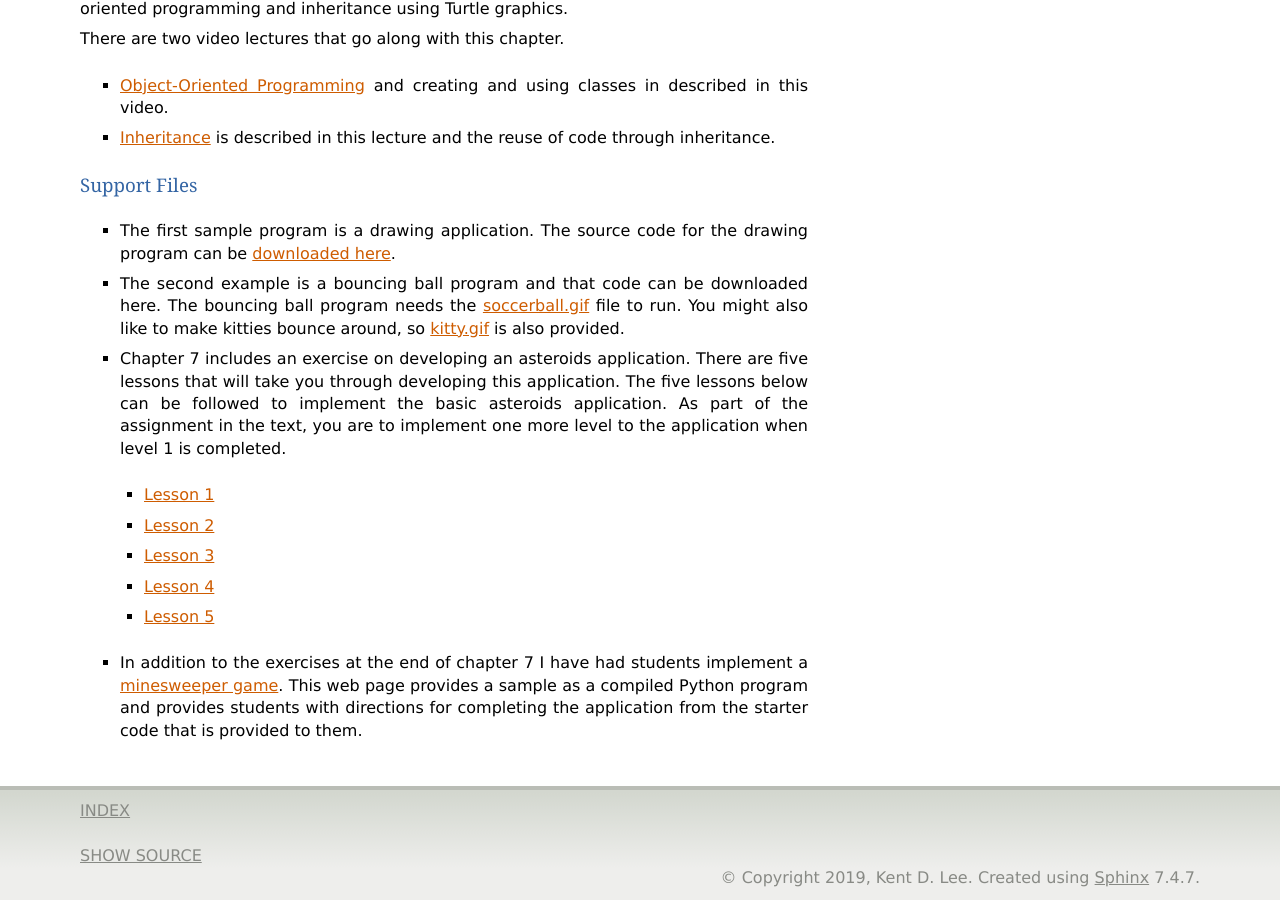
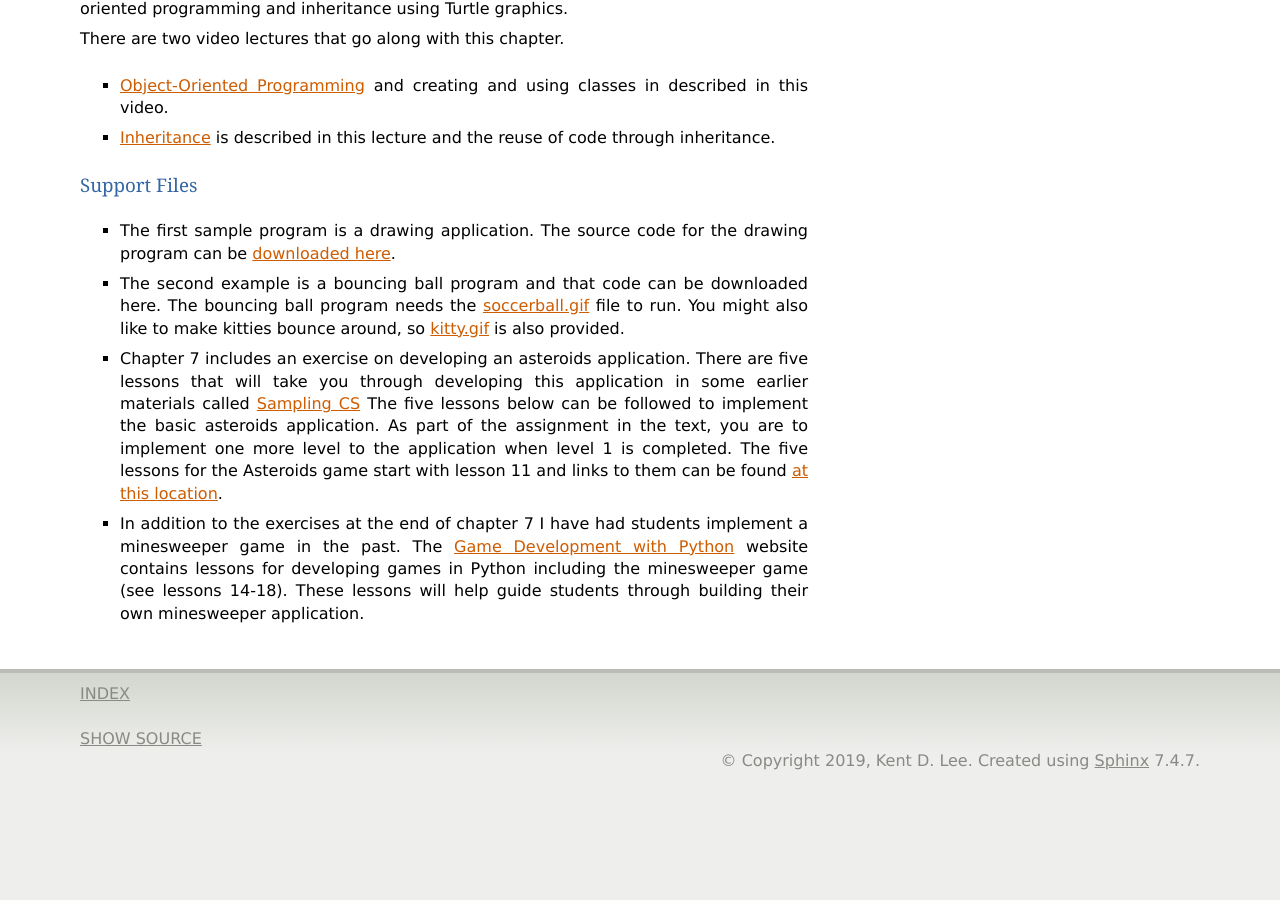
Before and after one commit to kentdlee/CS1, a Sphinx documentation site: the page built from source/index.rst, in a window 1280 px wide and 900 px high, scrolled down 5550 px. Built offline with Sphinx 7.4.7, drawn with Linux system fonts in a browser that asks for light colours; after the commit the page ends 6333 px from its top, so only the background shows below that.

Commit message:
updated web page

```diff
--- a/source/conf.py
+++ b/source/conf.py
@@ -58,7 +58,7 @@ master_doc = 'index'
 #
 # This is also used if you do content translation via gettext catalogs.
 # Usually you set "language" from the command line for these cases.
-language = None
+language = 'en'
 
 # List of patterns, relative to source directory, that match files and
 # directories to ignore when looking for source files.
--- a/source/index.rst
+++ b/source/index.rst
@@ -165,14 +165,30 @@ There are two video lectures that go along with this chapter.
 Support Files
 ================
 
-    * The first sample program is a drawing application. The source code for the drawing program can be `downloaded here <_static/Draw.py>`_.
-    * The second example is a bouncing ball program and that code can be downloaded here. The bouncing ball program needs the `soccerball.gif <_static/soccerball.gif>`_ file to run. You might also like to make kitties bounce around, so `kitty.gif <_static/kitty.gif>`_ is also provided.
-    * Chapter 7 includes an exercise on developing an asteroids application. There are five lessons that will take you through developing this application. The five lessons below can be followed to implement the basic asteroids application. As part of the assignment in the text, you are to implement one more level to the application when level 1 is completed.
+    * The first sample program is a drawing application. The source code for the
+      drawing program can be `downloaded here <_static/Draw.py>`_.
 
-      * `Lesson 1 <http://knuth.luther.edu/~leekent/SamplingCS/lesson11.html>`_
-      * `Lesson 2 <http://knuth.luther.edu/~leekent/SamplingCS/lesson12.html>`_
-      * `Lesson 3 <http://knuth.luther.edu/~leekent/SamplingCS/lesson13.html>`_
-      * `Lesson 4 <http://knuth.luther.edu/~leekent/SamplingCS/lesson14.html>`_
-      * `Lesson 5 <http://knuth.luther.edu/~leekent/SamplingCS/lesson15.html>`_
+    * The second example is a bouncing ball program and that code can be
+      downloaded here. The bouncing ball program needs the `soccerball.gif
+      <_static/soccerball.gif>`_ file to run. You might also like to make
+      kitties bounce around, so `kitty.gif <_static/kitty.gif>`_ is also
+      provided.
 
-    * In addition to the exercises at the end of chapter 7 I have had students implement a `minesweeper game <http://cs.luther.edu/~leekent/IntroToComputing/minesweeper.html>`_. This web page provides a sample as a compiled Python program and provides students with directions for completing the application from the starter code that is provided to them.
+    * Chapter 7 includes an exercise on developing an asteroids application.
+      There are five lessons that will take you through developing this
+      application in some earlier materials called `Sampling CS
+      <https://kentdlee.github.io/SamplingCS/html/index.html>`_ The five
+      lessons below can be followed to implement the basic asteroids
+      application. As part of the assignment in the text, you are to
+      implement one more level to the application when level 1 is
+      completed. The five lessons for the Asteroids game start with lesson
+      11 and links to them can be found `at this location
+      <https://kentdlee.github.io/SamplingCS/html/learningpython.html>`_.
+
+
+    * In addition to the exercises at the end of chapter 7 I have had students
+      implement a minesweeper game in the past. The `Game Development with Python
+      <https://kentdlee.github.io/SCSI/build/html/index.html>`_ website
+      contains lessons for developing games in Python including the
+      minesweeper game (see lessons 14-18). These lessons will help guide
+      students through building their own minesweeper application.
```
Also changed, not shown: 16 other files.
